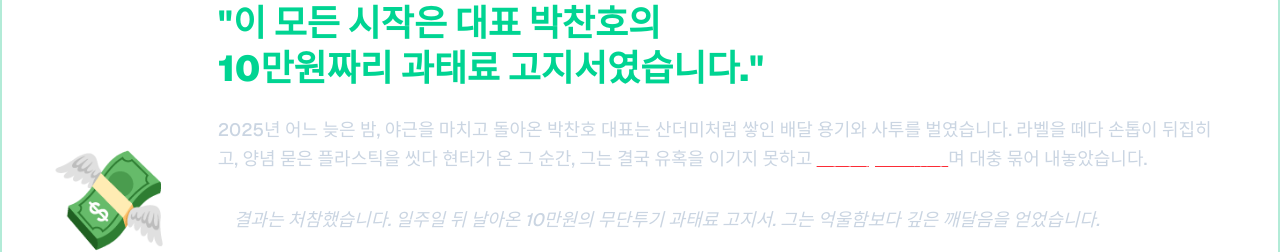
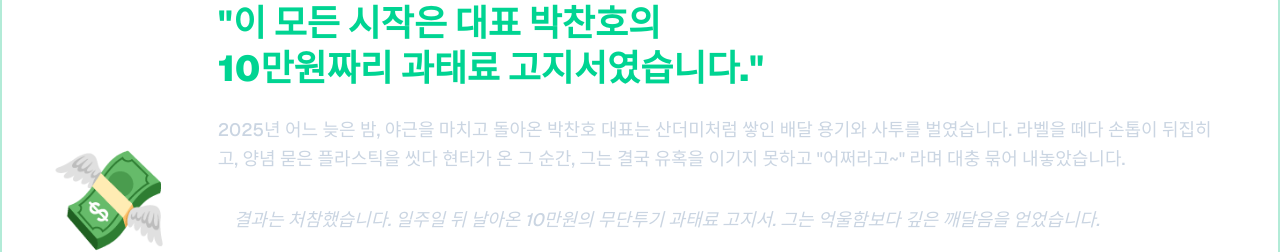
Before and after one commit to yaguwangofficial-stack/daeriburi, a Next.js app: page / in a window 1280 px wide. Shown: the part 11226-11478 px from the top of the page. Built offline with nearby package versions, Linux system fonts and the light colour scheme.

Commit message:
Add CEO's 100k fine story - The Genesis

```diff
--- a/app/page.tsx
+++ b/app/page.tsx
@@ -507,7 +507,7 @@ export default function Page() {
         <p>
           2025년 어느 늦은 밤, 야근을 마치고 돌아온 박찬호 대표는 산더미처럼 쌓인 배달 용기와 사투를 벌였습니다.
           라벨을 떼다 손톱이 뒤집히고, 양념 묻은 플라스틱을 씻다 현타가 온 그 순간,
-          그는 결국 유혹을 이기지 못하고 <span className="text-white font-bold underline decoration-red-500">'에라이, 모르겠다'</span>며 대충 묶어 내놓았습니다.
+          그는 결국 유혹을 이기지 못하고 "어쩌라고~" 라며 대충 묶어 내놓았습니다.
         </p>
         <p className="bg-white/10 p-4 rounded-xl italic">
           결과는 처참했습니다. 일주일 뒤 날아온 10만원의 무단투기 과태료 고지서.
```
